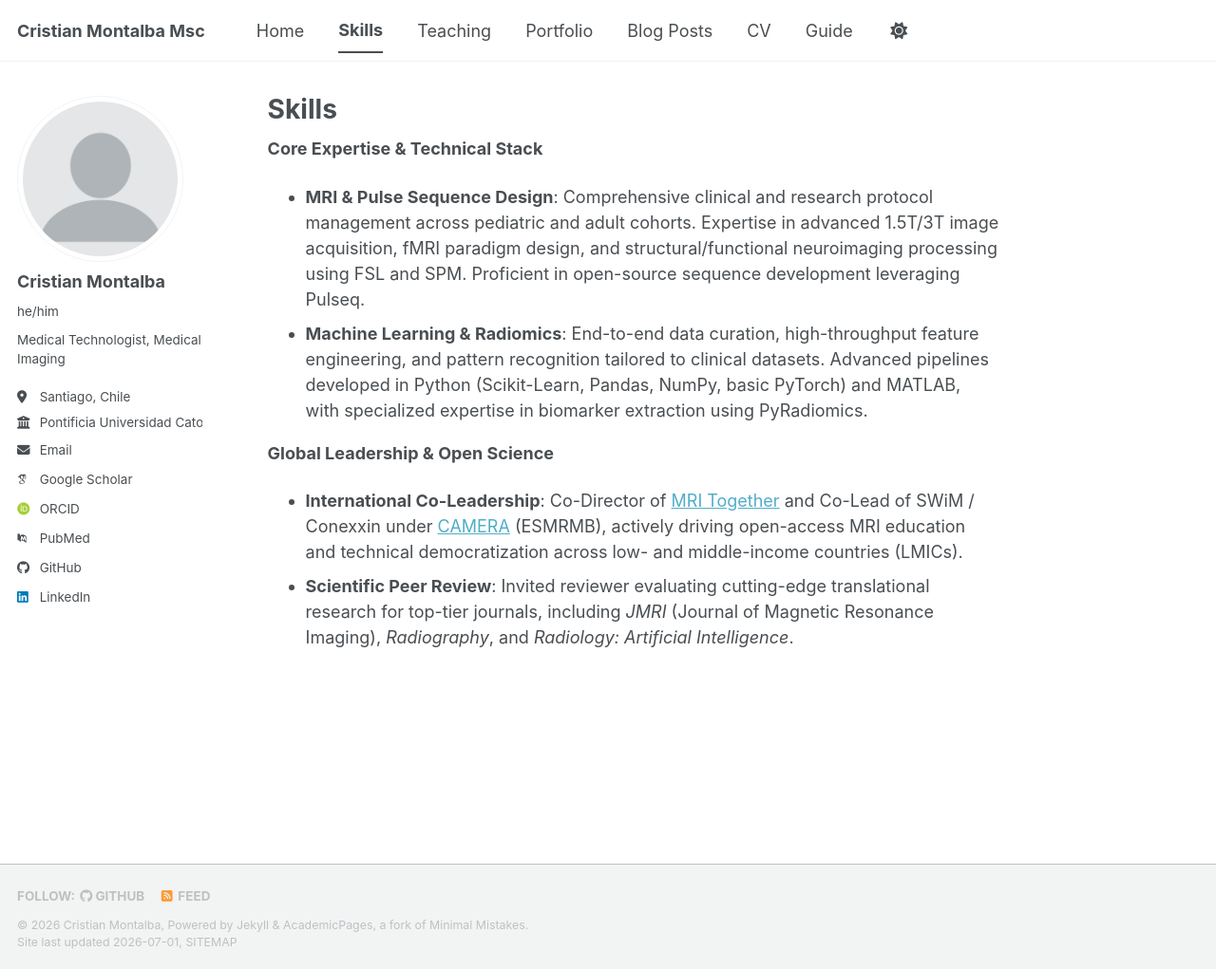
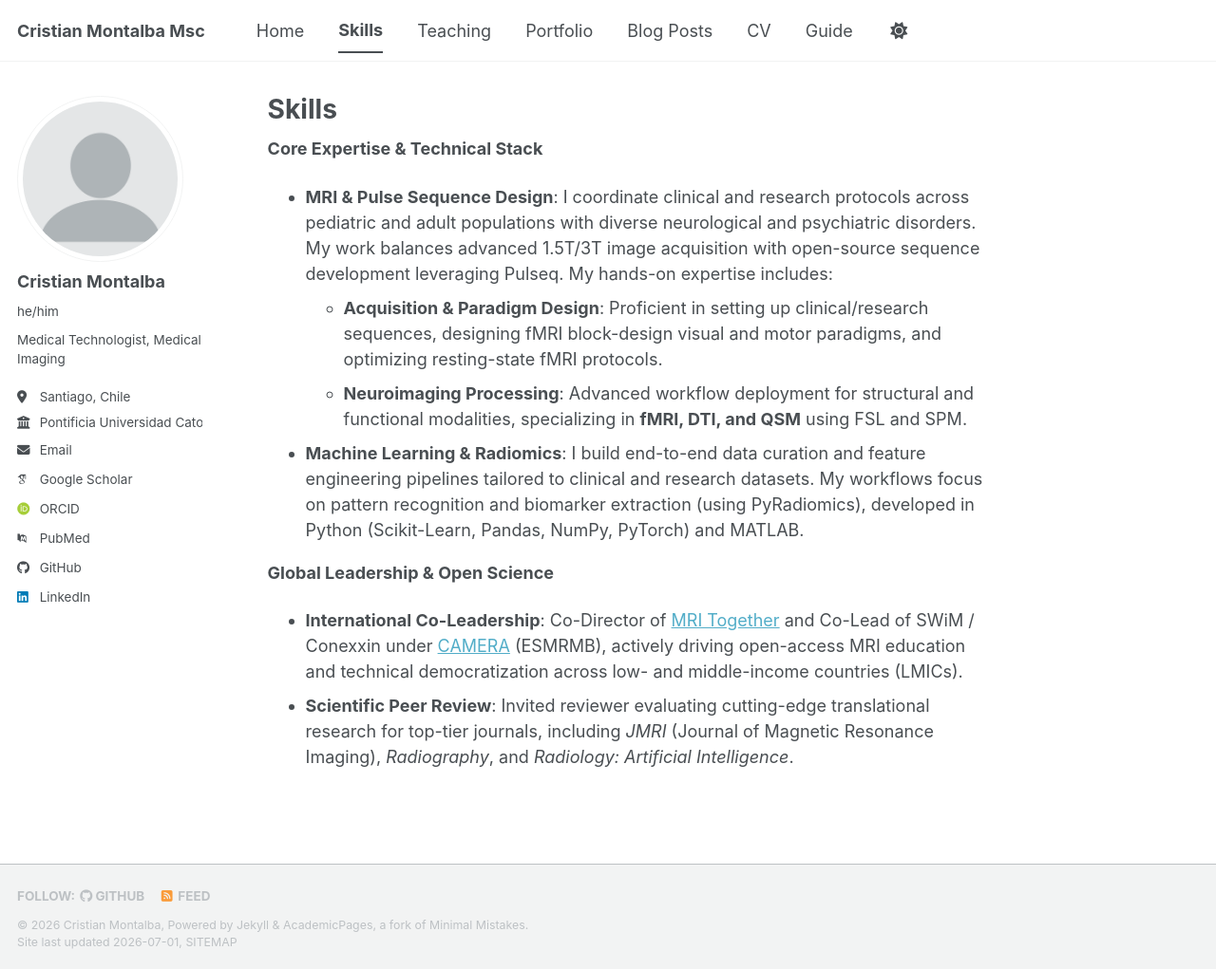
Before and after one commit to cristianmontalba/cristianmontalba.github.io, a Jekyll site: the page built from _pages/skills.md, in a window 1280 px wide and 1021 px high. Shown: the whole window at 95% size. Built offline with Jekyll 4.4.1, drawn with Linux system fonts in a browser that asks for light colours; some web fonts are replaced; a script bundle is joined from its source files by our own code; library files that are not in the unit come from our copies.

Commit message:
Update skills.md

```diff
--- a/_pages/skills.md
+++ b/_pages/skills.md
@@ -7,8 +7,11 @@ author_profile: true
 
 **Core Expertise & Technical Stack**
 
-*   **MRI & Pulse Sequence Design**: Comprehensive clinical and research protocol management across pediatric and adult cohorts. Expertise in advanced 1.5T/3T image acquisition, fMRI paradigm design, and structural/functional neuroimaging processing using FSL and SPM. Proficient in open-source sequence development leveraging Pulseq.
-*   **Machine Learning & Radiomics**: End-to-end data curation, high-throughput feature engineering, and pattern recognition tailored to clinical datasets. Advanced pipelines developed in Python (Scikit-Learn, Pandas, NumPy, basic PyTorch) and MATLAB, with specialized expertise in biomarker extraction using PyRadiomics.
+*   **MRI & Pulse Sequence Design**: I coordinate clinical and research protocols across pediatric and adult populations with diverse neurological and psychiatric disorders. My work balances advanced 1.5T/3T image acquisition with open-source sequence development leveraging Pulseq. My hands-on expertise includes:
+    *   **Acquisition & Paradigm Design**: Proficient in setting up clinical/research sequences, designing fMRI block-design visual and motor paradigms, and optimizing resting-state fMRI protocols.
+    *   **Neuroimaging Processing**: Advanced workflow deployment for structural and functional modalities, specializing in **fMRI, DTI, and QSM** using FSL and SPM.
+
+*   **Machine Learning & Radiomics**: I build end-to-end data curation and feature engineering pipelines tailored to clinical and research datasets. My workflows focus on pattern recognition and biomarker extraction (using PyRadiomics), developed in Python (Scikit-Learn, Pandas, NumPy, PyTorch) and MATLAB.
 
 **Global Leadership & Open Science**
 
```
